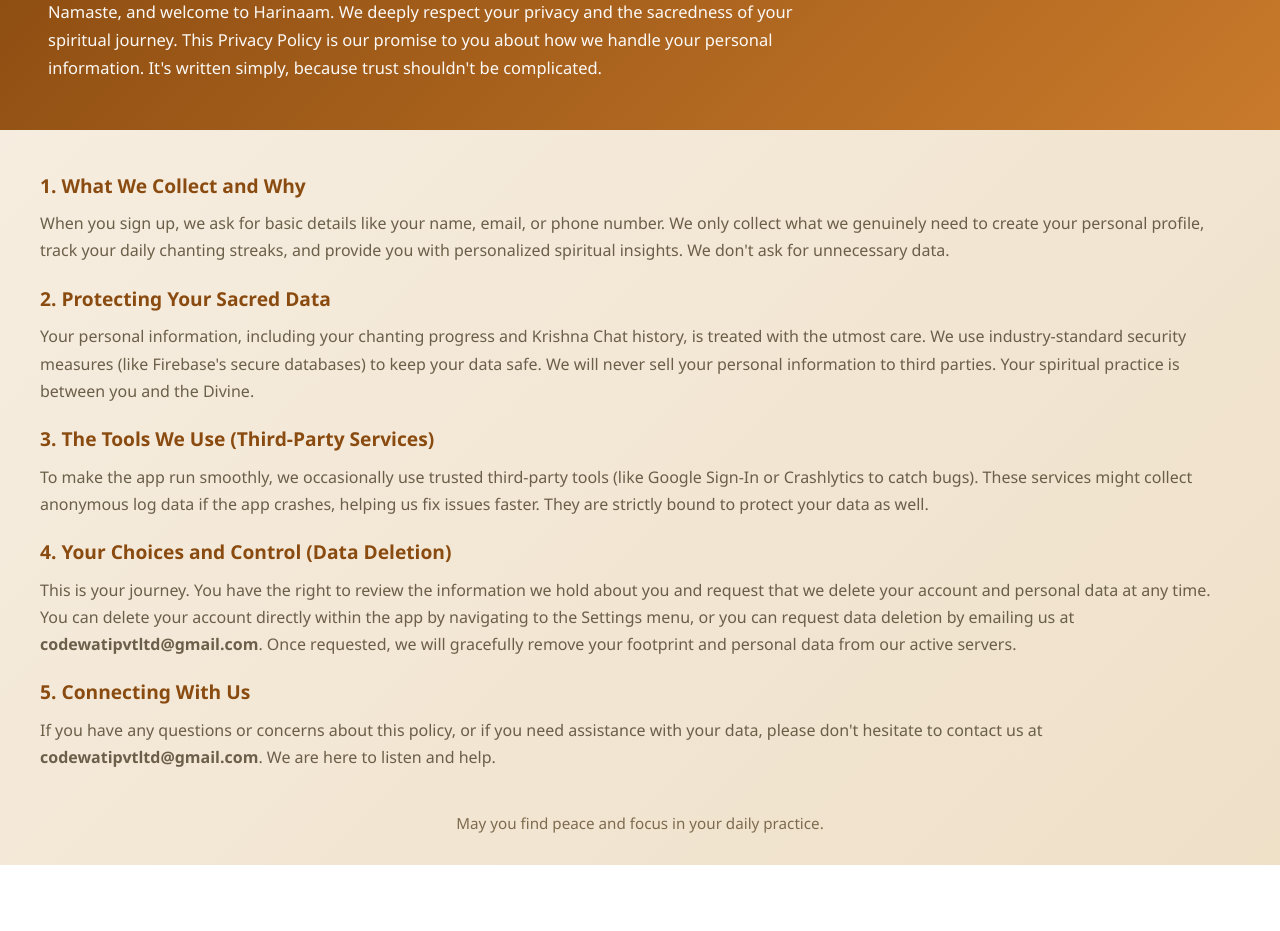
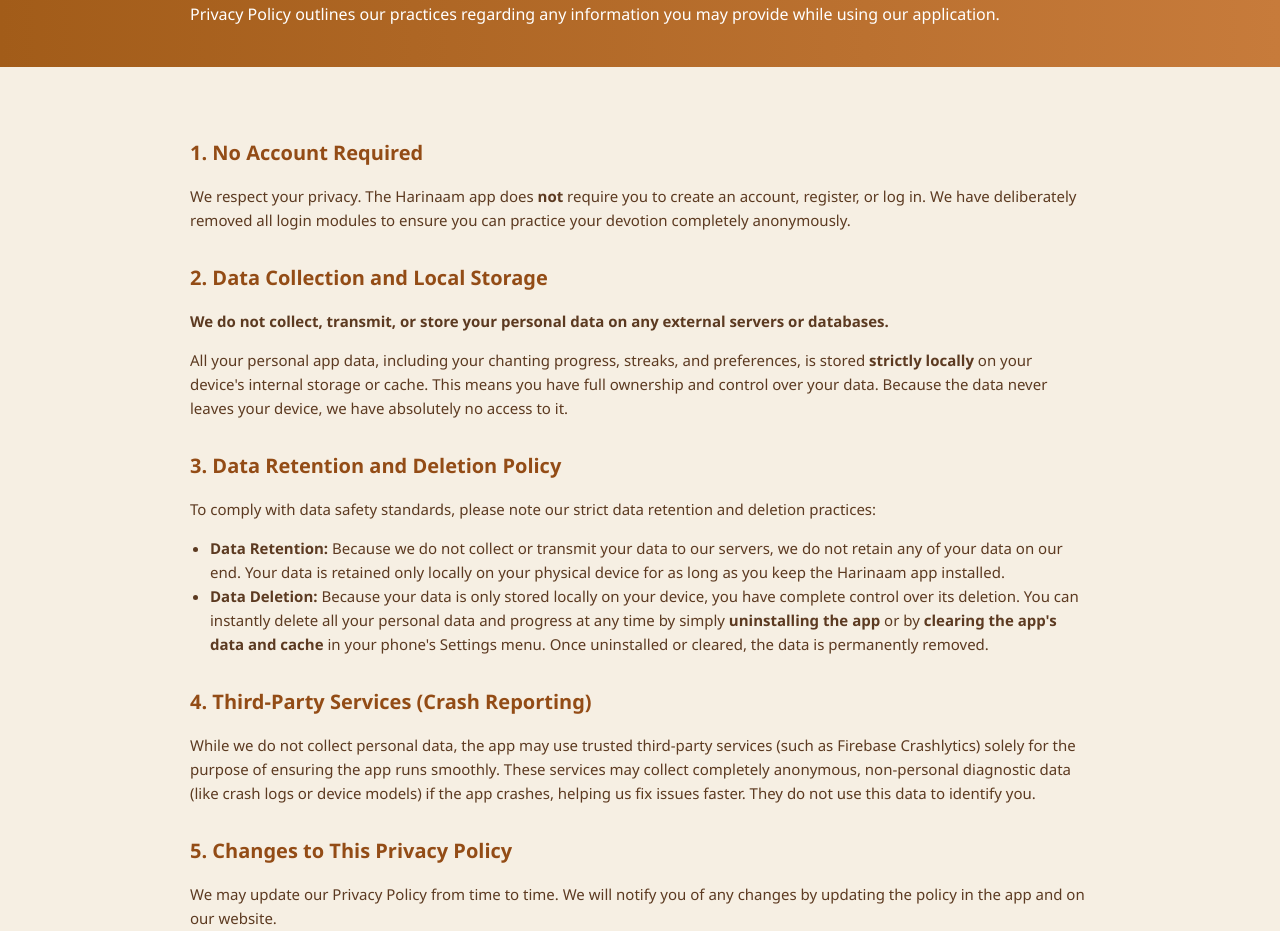
Before and after one commit to abhivishrut/Api, a plain HTML site: page privacypolicy.html in a window 1280 px wide. Shown: the part 130-1061 px from the top of the page. Before the commit the page ends 995 px from the top, so only its background shows below. Drawn offline with Linux system fonts and the light colour scheme.

Commit message:
Update privacypolicy.html

```diff
--- a/privacypolicy.html
+++ b/privacypolicy.html
@@ -3,146 +3,92 @@
 <head>
     <meta charset="UTF-8">
     <meta name="viewport" content="width=device-width, initial-scale=1.0">
-    <title>Privacy Policy | Harinaam App</title>
+    <title>Privacy Policy - Harinaam</title>
     <style>
-        :root {
-            --bg: #f7efe3;
-            --card: #fffdf9;
-            --text: #2f2a1f;
-            --muted: #6b5f49;
-            --accent: #8a4b10;
-            --accent-2: #c97a2b;
-        }
-
-        * {
-            box-sizing: border-box;
+        body {
+            font-family: 'Segoe UI', Tahoma, Geneva, Verdana, sans-serif;
+            background-color: #f6efe3;
+            color: #5c3a21;
             margin: 0;
             padding: 0;
+            line-height: 1.6;
         }
-
-        body {
-            font-family: "Segoe UI", Tahoma, Geneva, Verdana, sans-serif;
-            background: linear-gradient(135deg, #f7efe3 0%, #efe0c8 100%);
-            color: var(--text);
-            line-height: 1.7;
-            min-height: 100vh;
+        .header {
+            background: linear-gradient(to right, #a25c19, #c77b3b);
+            color: #ffffff;
+            padding: 40px 20px;
         }
-
-        .page {
-            min-height: 100vh;
-            width: 100%;
-            background: transparent;
-            border-radius: 0;
-            overflow: hidden;
-            box-shadow: none;
+        .header h1 {
+            margin: 0 0 15px 0;
+            font-size: 32px;
         }
-
-        .hero {
-            background: linear-gradient(135deg, var(--accent) 0%, var(--accent-2) 100%);
-            color: #fff;
-            padding: clamp(24px, 5vw, 48px);
+        .header p {
+            margin: 0;
+            font-size: 16px;
+            max-width: 900px;
         }
-
-        .hero h1 {
-            font-size: clamp(1.8rem, 3.2vw, 2.8rem);
-            margin-bottom: 10px;
+        .content {
+            padding: 40px 20px;
+            max-width: 900px;
+            margin: 0 auto;
         }
-
-        .hero p {
-            font-size: 1.03rem;
-            max-width: 760px;
-            opacity: 0.96;
+        h2 {
+            font-size: 20px;
+            color: #934c16;
+            margin-top: 30px;
+            margin-bottom: 12px;
         }
-
-        .content {
-            padding: clamp(20px, 4vw, 40px);
+        p, ul {
+            margin-bottom: 15px;
+            font-size: 15px;
         }
-
-        .content section + section {
-            margin-top: 18px;
+        ul {
+            padding-left: 20px;
         }
-
-        .content h2 {
-            color: var(--accent);
-            font-size: 1.2rem;
-            margin-bottom: 8px;
-        }
-
-        .content p {
-            font-size: 1rem;
-            color: var(--muted);
-        }
-
-        .content ul {
-            padding-left: 1.2rem;
-            margin-top: 8px;
-        }
-
-        .content li {
-            margin-bottom: 8px;
-            color: var(--muted);
-        }
-
-        .footer {
-            padding: 0 24px 28px;
+        .footer-text {
             text-align: center;
-            color: #7d6b4f;
-            font-size: 0.95rem;
-        }
-
-        @media (max-width: 768px) {
-            body {
-
-            }
-
-            .content {
-                padding: 20px;
-            }
-
-            .footer {
-                padding: 0 20px 20px;
-            }
+            margin-top: 60px;
+            font-size: 15px;
+            color: #934c16;
+            font-style: italic;
         }
     </style>
 </head>
 <body>
-    <div class="page">
-        <header class="hero">
+
+    <div class="header">
+        <div style="max-width: 900px; margin: 0 auto;">
             <h1>Privacy Policy</h1>
-            <p>Namaste, and welcome to Harinaam. We deeply respect your privacy and the sacredness of your spiritual journey. This Privacy Policy is our promise to you about how we handle your personal information. It&apos;s written simply, because trust shouldn&apos;t be complicated.</p>
-        </header>
+            <p>Namaste, and welcome to Harinaam. We deeply respect your privacy and the sacredness of your spiritual journey. This Privacy Policy outlines our practices regarding any information you may provide while using our application.</p>
+        </div>
+    </div>
 
-        <main class="content">
-            <section>
-                <h2>1. What We Collect and Why</h2>
-                <p>When you sign up, we ask for basic details like your name, email, or phone number. We only collect what we genuinely need to create your personal profile, track your daily chanting streaks, and provide you with personalized spiritual insights. We don&apos;t ask for unnecessary data.</p>
-            </section>
+    <div class="content">
+        <h2>1. No Account Required</h2>
+        <p>We respect your privacy. The Harinaam app does <strong>not</strong> require you to create an account, register, or log in. We have deliberately removed all login modules to ensure you can practice your devotion completely anonymously.</p>
 
-            <section>
-                <h2>2. Protecting Your Sacred Data</h2>
-                <p>Your personal information, including your chanting progress and Krishna Chat history, is treated with the utmost care. We use industry-standard security measures (like Firebase&apos;s secure databases) to keep your data safe. We will never sell your personal information to third parties. Your spiritual practice is between you and the Divine.</p>
-            </section>
+        <h2>2. Data Collection and Local Storage</h2>
+        <p><strong>We do not collect, transmit, or store your personal data on any external servers or databases.</strong></p>
+        <p>All your personal app data, including your chanting progress, streaks, and preferences, is stored <strong>strictly locally</strong> on your device's internal storage or cache. This means you have full ownership and control over your data. Because the data never leaves your device, we have absolutely no access to it.</p>
 
-            <section>
-                <h2>3. The Tools We Use (Third-Party Services)</h2>
-                <p>To make the app run smoothly, we occasionally use trusted third-party tools (like Google Sign-In or Crashlytics to catch bugs). These services might collect anonymous log data if the app crashes, helping us fix issues faster. They are strictly bound to protect your data as well.</p>
-            </section>
+        <h2>3. Data Retention and Deletion Policy</h2>
+        <p>To comply with data safety standards, please note our strict data retention and deletion practices:</p>
+        <ul>
+            <li><strong>Data Retention:</strong> Because we do not collect or transmit your data to our servers, we do not retain any of your data on our end. Your data is retained only locally on your physical device for as long as you keep the Harinaam app installed.</li>
+            <li><strong>Data Deletion:</strong> Because your data is only stored locally on your device, you have complete control over its deletion. You can instantly delete all your personal data and progress at any time by simply <strong>uninstalling the app</strong> or by <strong>clearing the app's data and cache</strong> in your phone's Settings menu. Once uninstalled or cleared, the data is permanently removed.</li>
+        </ul>
 
-            <section>
-                <h2>4. Your Choices and Control (Data Deletion)</h2>
-                <p>This is your journey. You have the right to review the information we hold about you and request that we delete your account and personal data at any time. You can delete your account directly within the app by navigating to the Settings menu, or you can request data deletion by emailing us at <strong>codewatipvtltd@gmail.com</strong>. Once requested, we will gracefully remove your footprint and personal data from our active servers.</p>
-            </section>
+        <h2>4. Third-Party Services (Crash Reporting)</h2>
+        <p>While we do not collect personal data, the app may use trusted third-party services (such as Firebase Crashlytics) solely for the purpose of ensuring the app runs smoothly. These services may collect completely anonymous, non-personal diagnostic data (like crash logs or device models) if the app crashes, helping us fix issues faster. They do not use this data to identify you.</p>
 
-            <section>
-                <h2>5. Connecting With Us</h2>
-                <p>If you have any questions or concerns about this policy, or if you need assistance with your data, please don't hesitate to contact us at <strong>codewatipvtltd@gmail.com</strong>. We are here to listen and help.</p>
-            </section>
+        <h2>5. Changes to This Privacy Policy</h2>
+        <p>We may update our Privacy Policy from time to time. We will notify you of any changes by updating the policy in the app and on our website.</p>
 
-        </main>
+        <h2>6. Contact Us</h2>
+        <p>If you have any questions or concerns about this policy or how your data is handled, please don't hesitate to contact us at <strong>codewatipvtltd@gmail.com</strong>. We are here to listen and help.</p>
 
-        <footer class="footer">
-            May you find peace and focus in your daily practice.
-        </footer>
+        <p class="footer-text">May you find peace and focus in your daily practice.</p>
     </div>
+
 </body>
 </html>
```
